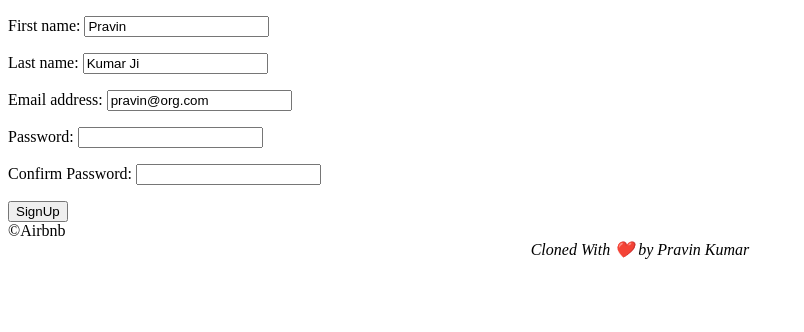
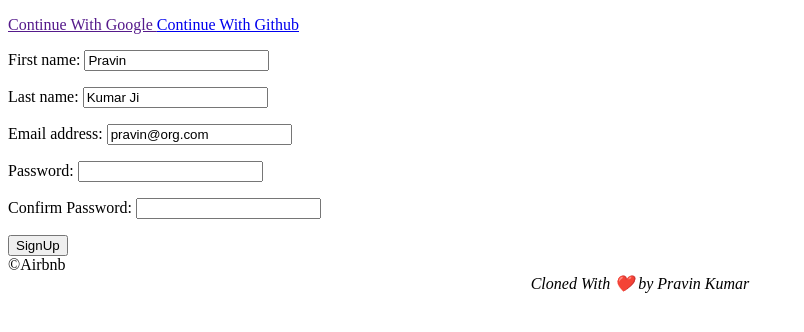
Before and after one commit to Pravin-Kumar-21/Airbnb_Clone_Latest, a Django app: page /users/signup in a window 1280 px wide. Shown: the part 78-410 px from the top of the page, without its empty margins (0-804 px from the left). Run offline with Django 4.2, Linux system fonts and the light colour scheme.

Commit message:
Started with Github Authentication

```diff
--- /dev/null
+++ b/templates/Partials/social_login.html
@@ -0,0 +1,8 @@
+<div>
+    <a href="">
+        Continue With Google
+    </a>
+    <a href="{% url 'users:github-login' %}">
+        Continue With Github
+    </a>
+</div>
--- a/templates/users/signup.html
+++ b/templates/users/signup.html
@@ -8,6 +8,7 @@
 {% endblock search-bar %}
 
 {% block content %}
+    {% include 'Partials/social_login.html' %}
     <form method = "POST" action="{% url "users:signup" %}">
             {% csrf_token %}
         {{form.as_p}}
--- a/users/admin.py
+++ b/users/admin.py
@@ -22,6 +22,7 @@ class CustomUserAdmin(UserAdmin):
                     "language",
                     "currency",
                     "superhost",
+                    "login_method",
                 )
             },
         ),
@@ -40,4 +41,5 @@ class CustomUserAdmin(UserAdmin):
         "is_superuser",
         "email_confirmed",
         "email_secret",
+        "login_method",
     )
--- a/users/models.py
+++ b/users/models.py
@@ -44,6 +44,14 @@ class User(AbstractUser):
         (CURRENCY_EUR, "EUR"),
         (CURRENCY_ESP, "ESP"),
     )
+    LOGIN_EMAIL = "email"
+    LOGIN_GITHUB = "github"
+    LOGIN_GOOGLE = "google"
+    LOGIN_CHOICES = (
+        (LOGIN_EMAIL, "Email"),
+        (LOGIN_GITHUB, "Github"),
+        (LOGIN_GOOGLE, "Google"),
+    )
     avatar = models.ImageField(upload_to="avatars", blank=True)
     gender = models.CharField(
         choices=GENDER_CHOICES,
@@ -61,6 +69,9 @@ class User(AbstractUser):
     superhost = models.BooleanField(default=False)
     email_confirmed = models.BooleanField(default=False)
     email_secret = models.CharField(max_length=20, default="", blank=True)
+    login_method = models.CharField(
+        max_length=50, choices=LOGIN_CHOICES, default=LOGIN_EMAIL
+    )
 
     def verify_email(self):
         if self.email_confirmed is False:
--- a/users/urls.py
+++ b/users/urls.py
@@ -4,7 +4,9 @@ from . import views
 app_name = "users"
 urlpatterns = [
     path("login", views.LoginView.as_view(), name="login"),
+    path("signup", views.SignUpView.as_view(), name="signup"),
+    path("login/github", views.github_login, name="github-login"),
+    path("login/github/callback", views.github_callback, name="github-callback"),
     path("logout", views.log_out, name="logout"),
-    path("signup", views.SignUpView.as_view(), name="signup"),
     path("verify/<str:key>", views.complete_verification, name="complete-verification"),
 ]
--- a/users/views.py
+++ b/users/views.py
@@ -5,6 +5,7 @@ from django.views.generic import FormView
 from django.views import View
 from . import forms, models
 from django.contrib.auth import authenticate, login, logout
+import os
 
 
 class LoginView(FormView):
@@ -55,3 +56,15 @@ def complete_verification(request, key):
     except models.User.DoesNotExist:
         pass
     return redirect(reverse("core:home"))
+
+
+def github_login(request):
+    client_id = os.environ.get("GIT_ID")
+    redirect_uri = "http://127.0.0.1:8000/users/login/github/callback"
+    return redirect(
+        f"https://github.com/login/oauth/authorize?client_id={client_id}&redirect_uri={redirect_uri}&scope=read:user"
+    )
+
+
+def github_callback(request):
+    pass
```
Also changed, not shown: users/migrations/0007_user_login_method.py (added).
